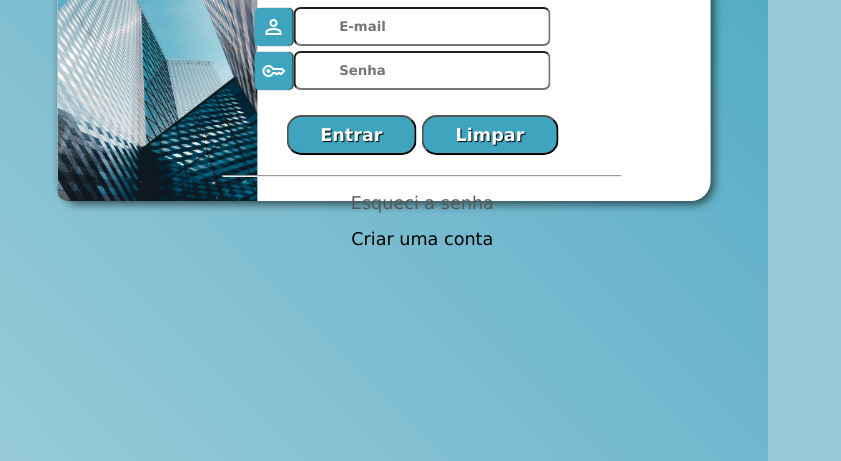
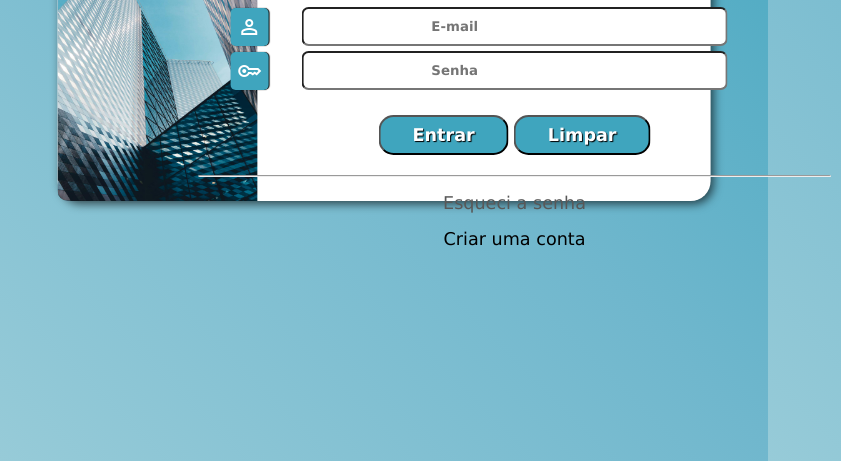
Before and after one commit to lukaz-alves/projeto-login, a plain HTML site: page index.html in a window 768 px wide. Shown: the part 339-800 px from the top of the page, 841 px wide, since content can reach past the window. Drawn offline with nearby package versions, Linux system fonts and the light colour scheme.

Commit message:
Update media-query.css

```diff
--- a/estilos/media-query.css
+++ b/estilos/media-query.css
@@ -3,7 +3,6 @@
 @media screen and (min-width: 768px) and (max-width: 992px) {
     body {
         background-image: linear-gradient(45deg, var(--cor3), var(--cor2), var(--cor1));
-
     }
 
     main > section#login {
@@ -19,8 +18,8 @@
     }
 
     div#formulario {
-        position: absolute;
-        right: 12%;
+        position: relative;
+        left: 20%;
     }
 
     div#formulario > h1 {
@@ -31,4 +30,15 @@
         font-size: 0.8em;
     }
 
+    div#formulario form > div.email-senha > input {
+        padding: 10px 15%;
+
+
+    }
+
+
+
+
+
+
 }
```
